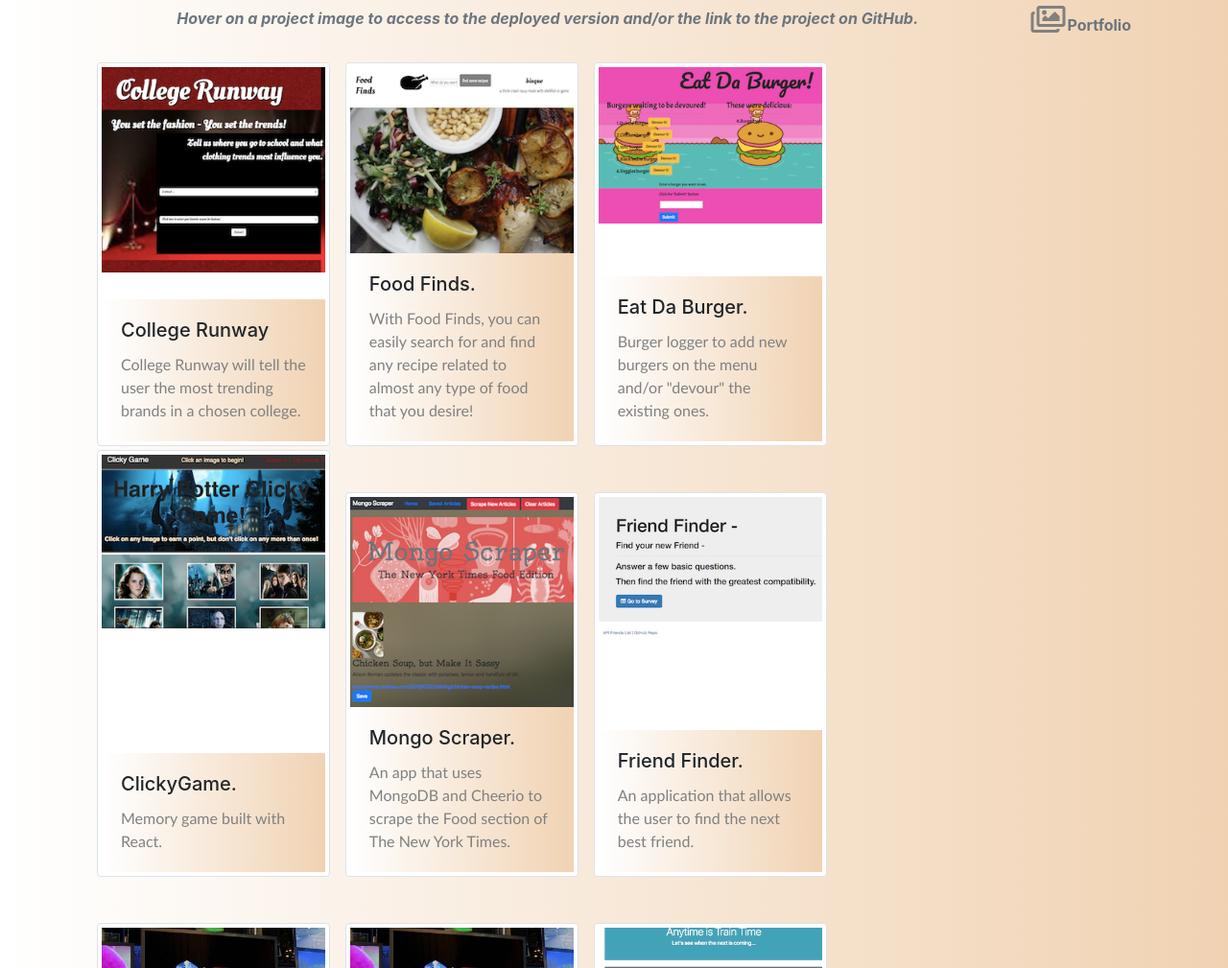
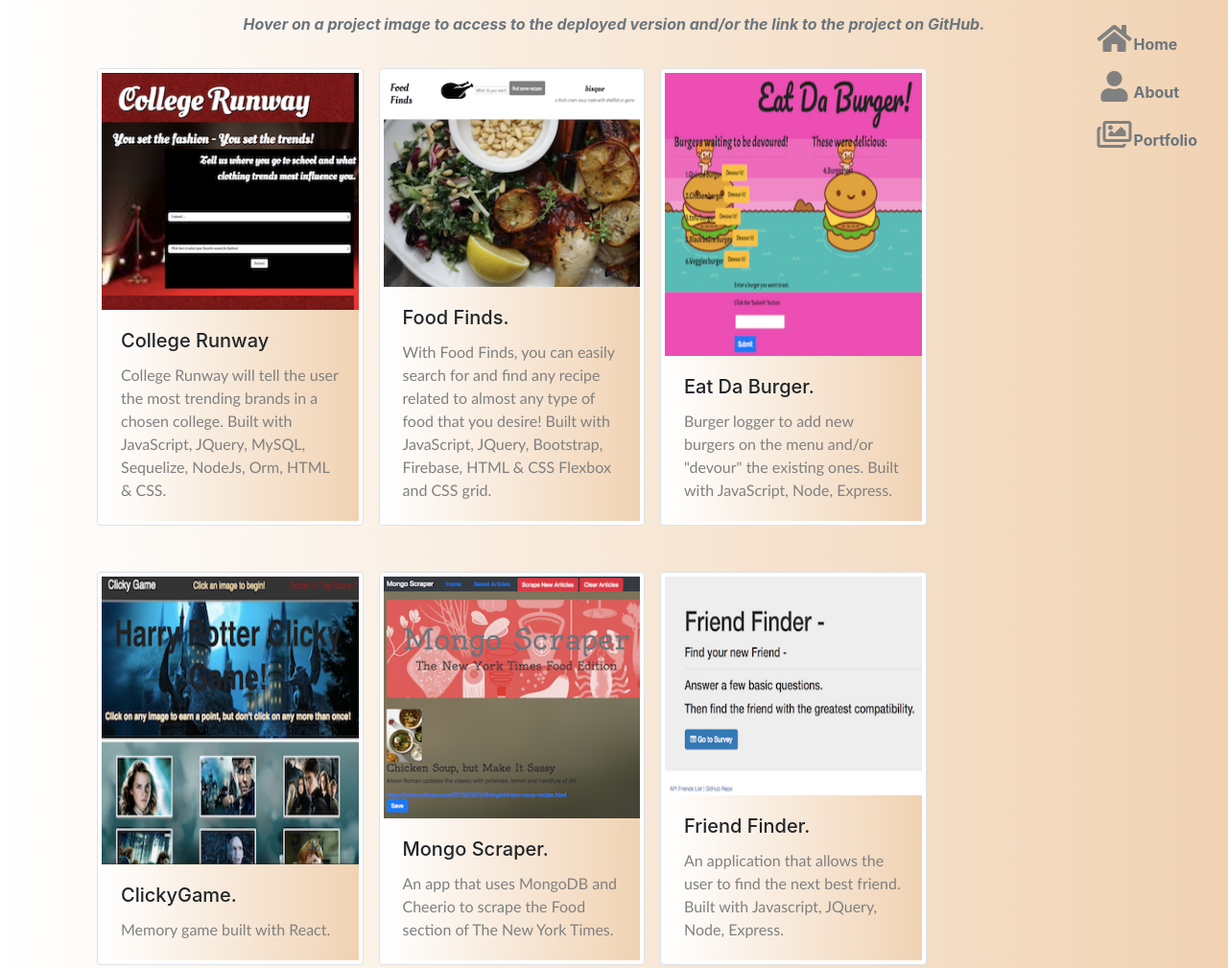
Before and after one commit to Yfatou/PersonalPage, a plain HTML site: page portfolio.html in a window 1280 px wide. Shown: the part 152-1161 px from the top of the page at 96% size. Drawn offline with nearby package versions, Linux system fonts and the light colour scheme.

Commit message:
Styling updates

```diff
--- a/assets/css/style.css
+++ b/assets/css/style.css
@@ -17,9 +17,15 @@ ul{
 h6{
     text-align: center;
 }
+.image {
+    width: 100%;
+    height: 100%;
+}
 .imge {
-    width: 100%;
-    height: auto;
+    display: block;
+    margin-left: auto;
+    margin-right: auto;
+    width: 40%;
 }
 .nav{
     float: right;
@@ -52,6 +58,8 @@ h2{
 .headWrap{
     display: flex;
     flex-direction: row;
+    background-color: lightgray;
+    border-style: ridge;
 }
 .title{
     margin-top: 50px;
@@ -127,6 +135,13 @@ h2{
     -ms-transform: scale(1);
     transform: scale(1);
 }
+.navigationBar {
+    position: fixed;
+    right: 0;
+    top: 20%;
+    width: 15em;
+    margin-top: -2.5em;
+  }
 
 /* About me page */
 section{
--- a/portfolio.html
+++ b/portfolio.html
@@ -21,7 +21,7 @@
 <body>
 <div class="container">
     <div class="navigationBar">
-        <ul class="nav flex-column pt-5 align-middle">
+        <ul class="nav flex-column pt-5 pr-3 align-middle">
             <li class="nav-item">
                 <a class="nav-link active text-secondary font-weight-bold" href="index.html">
                     <div><i class="fas fa-home fa-fw" style="font-size: 2rem; color: gray"></i>Home</div>
@@ -52,9 +52,9 @@
                 <h6 class="text-secondary align-text-bottom font-weight-bold mb-3 pb-3 mt-3 font-italic">Hover on a project image to access to the deployed version and/or the link to the project on GitHub.</h6>
             </div>
         </div>
-        <div class="col-md-3 p-1 mt-1 ml-3 border card">
+        <div class="col-md-3 p-1 mt-1 ml-3 border card" style="width: 18rem;">
             <div class="hovereffect">
-                <img class="img-responsive imge" src="/PersonalPage/assets/images/CollegeRunway.png" target="_blank">
+                <img class="img-responsive image" src="/PersonalPage/assets/images/CollegeRunway.png" target="_blank">
                 <div class="overlay">
                     <a href="https://collegerunway.herokuapp.com" target="_blank">
                         <h2>College Runway</h2>
@@ -66,12 +66,14 @@
             </div>
             <div class="card-body projectDef">
                 <h5 class="card-title">College Runway</h5>
-                <p class="card-text">College Runway will tell the user the most trending brands in a chosen college.</p>
+                <p class="card-text">College Runway will tell the user the most trending brands in a chosen college.
+                    Built with JavaScript, JQuery, MySQL, Sequelize, NodeJs, Orm, HTML & CSS.
+                </p>
             </div>
         </div>
-        <div class="col-md-3 p-1 mt-1 ml-3 border card">
+        <div class="col-md-3 p-1 mt-1 ml-3 border card" style="width: 18rem;">
             <div class="hovereffect">
-                <img class="img-responsive imge" src="/PersonalPage/assets/images/FoodFind.png" target="_blank">
+                <img class="img-responsive image" src="/PersonalPage/assets/images/FoodFind.png" target="_blank">
                 <div class="overlay">
                     <a href="https://yfatou.github.io/FoodFind/" target="_blank">
                         <h2>Food Find</h2>
@@ -83,13 +85,15 @@
             </div>
             <div class="card-body projectDef">
                 <h5 class="card-title">Food Finds.</h5>
-                <p class="card-text">With Food Finds, you can easily search for and find any recipe related to almost any type of food that you desire!</p>
+                <p class="card-text">With Food Finds, you can easily search for and find any recipe related to almost any type of food that you desire!
+                    Built with JavaScript, JQuery, Bootstrap, Firebase, HTML & CSS Flexbox and CSS grid.
+                </p>
             </div>
         </div>
         <!-- Adding the link to eatDaBurger app -->
-        <div class="col-md-3 p-1 mt-1 ml-3 border card">
+        <div class="col-md-3 p-1 mt-1 ml-3 border card" style="width: 18rem;">
             <div class="hovereffect">
-                <img class="img-responsive imge" src="/PersonalPage/assets/images/eatDaBurger.png" target="_blank">
+                <img class="img-responsive image" src="/PersonalPage/assets/images/eatDaBurger.png" target="_blank">
                 <div class="overlay">
                     <a href="https://glacial-falls-63921.herokuapp.com" target="_blank">
                         <h2>Eat Da Burger</h2>
@@ -101,13 +105,15 @@
             </div>
             <div class="card-body projectDef">
                 <h5 class="card-title">Eat Da Burger.</h5>
-                <p class="card-text">Burger logger to add new burgers on the menu and/or "devour" the existing ones.</p>
+                <p class="card-text">Burger logger to add new burgers on the menu and/or "devour" the existing ones.
+                    Built with JavaScript, Node, Express.
+                </p>
             </div>
         </div>
         <!-- Adding the link to ClickyGame app -->
-        <div class="col-md-3 p-1 mt-1 ml-3 border card">
+        <div class="col-md-3 p-1 mt-5 ml-3 border card" style="width: 18rem;">
             <div class="hovereffect">
-                <img class="img-responsive imge" src="/PersonalPage/assets/images/ClickyGame.png" target="_blank">
+                <img class="img-responsive image" src="/PersonalPage/assets/images/ClickyGame.png" target="_blank">
                 <div class="overlay">
                     <a href="https://yfatou.github.io/HPClickyGame/" target="_blank">
                         <h2>ClickyGame</h2>
@@ -123,9 +129,9 @@
             </div>
         </div>
         <!-- Adding the link to the MongoScraper app -->
-        <div class="col-md-3 p-1 mt-5 ml-3 border card">
+        <div class="col-md-3 p-1 mt-5 ml-3 border card" style="width: 18rem;">
             <div class="hovereffect">
-                <img class="img-responsive imge" src="/PersonalPage/assets/images/MongoScraper.png" target="_blank">
+                <img class="img-responsive image" src="/PersonalPage/assets/images/MongoScraper.png" target="_blank">
                 <div class="overlay">
                     <a href="https://yfatou-scrape.herokuapp.com/" target="_blank">
                         <h2>Mongo Scraper</h2>
@@ -141,9 +147,9 @@
             </div>
         </div>
         <!-- Adding the link to the friendFinder app -->
-        <div class="col-md-3 p-1 mt-5 ml-3 border card">
+        <div class="col-md-3 p-1 mt-5 ml-3 border card" style="width: 18rem;">
             <div class="hovereffect">
-                <img class="img-responsive imge" src="/PersonalPage/assets/images/friendFinder.png" target="_blank">
+                <img class="img-responsive image" src="/PersonalPage/assets/images/friendFinder.png" target="_blank">
                 <div class="overlay">
                     <a href="https://friendfinder-yfatou.herokuapp.com" target="_blank">
                         <h2>Friend Finder</h2>
@@ -155,13 +161,15 @@
             </div>
             <div class="card-body projectDef">
                 <h5 class="card-title">Friend Finder.</h5>
-                <p class="card-text">An application that allows the user to find the next best friend.</p>
+                <p class="card-text">An application that allows the user to find the next best friend.
+                    Built with Javascript, JQuery, Node, Express.
+                </p>
             </div>
         </div>
          <!-- Adding the link to the bamazon app -->
-        <div class="col-md-3 p-1 mt-5 ml-3 border card">
+        <div class="col-md-3 p-1 mt-5 ml-3 border card" style="width: 18rem;">
             <div class="hovereffect">
-                <img class="img-responsive imge" src="/PersonalPage/assets/images/img5.jpeg" target="_blank">
+                <img class="img-responsive image" src="/PersonalPage/assets/images/img5.jpeg" target="_blank">
                 <div class="overlay">
                     <h2>bAmazon</h2>
                     <a class="info" href="https://github.com/Yfatou/amazonCustomer" target="_blank">
@@ -177,7 +185,7 @@
         <!-- Adding the link to the LIRI app -->
         <div class="col-md-3 p-1 mt-5 ml-3 border card">
             <div class="hovereffect">
-                <img class="img-responsive imge" src="/PersonalPage/assets/images/img5.jpeg" target="_blank">
+                <img class="img-responsive image" src="/PersonalPage/assets/images/img5.jpeg" target="_blank">
                 <div class="overlay">
                     <h2>LIRI</h2>
                     <a class="info" href="https://github.com/Yfatou/liri-node-app" target="_blank">
@@ -193,7 +201,7 @@
         </div>
         <div class="col-md-3 p-1 mt-5 ml-3 border card">
             <div class="hovereffect">
-                <img class="img-responsive imge" src="/PersonalPage/assets/images/TrainScheduler.png" target="_blank">
+                <img class="img-responsive image" src="/PersonalPage/assets/images/TrainScheduler.png" target="_blank">
                 <div class="overlay">
                     <a href="/TrainScheduler/index.html" target="_blank">
                         <h2>Train Scheduler</h2>
@@ -209,7 +217,7 @@
         </div>
         <div class="col-md-3 p-1 mt-5 ml-3 border card">
             <div class="hovereffect">
-                <img class="img-responsive imge" src="/PersonalPage/assets/images/gifTastic.png" target="_blank">
+                <img class="img-responsive image" src="/PersonalPage/assets/images/gifTastic.png" target="_blank">
                 <div class="overlay">
                     <a href="/GifTastic/index.html" target="_blank">
                         <h2>GifTastic</h2>
@@ -226,7 +234,7 @@
         </div>
         <div class="col-md-3 p-1 mt-5 ml-3 border card">
             <div class="hovereffect">
-                <img class="img-responsive imge" src="/PersonalPage/assets/images/WordGuessGame.png" target="_blank">
+                <img class="img-responsive image" src="/PersonalPage/assets/images/WordGuessGame.png" target="_blank">
                 <div class="overlay">
                     <a href="/Word-Guess-Game/index.html" target="_blank">
                         <h2>Hangman</h2>
@@ -243,7 +251,7 @@
         </div>
         <div class="col-md-3 p-1 mt-5 ml-3 border card">
             <div class="hovereffect">
-                <img class="img-responsive imge" src="/PersonalPage/assets/images/Unit4Game.png" target="_blank">
+                <img class="img-responsive image" src="/PersonalPage/assets/images/Unit4Game.png" target="_blank">
                 <div class="overlay">
                     <a href="/unit-4-game/index.html" target="_blank">
                         <h2>Unit4-Game</h2>
@@ -260,7 +268,7 @@
         </div>
         <div class="col-md-3 p-1 mt-5 ml-3 border card">
             <div class="hovereffect">
-                <img class="img-responsive imge" src="/PersonalPage/assets/images/TriviaGame.png" target="_blank">
+                <img class="img-responsive image" src="/PersonalPage/assets/images/TriviaGame.png" target="_blank">
                 <div class="overlay">
                     <a href="/TriviaGame/index.html" target="_blank">
                         <h2>Trivia Game</h2>
```
Also changed, not shown: index.html (+2 -2 lines), assets/images/Picture5.png.
